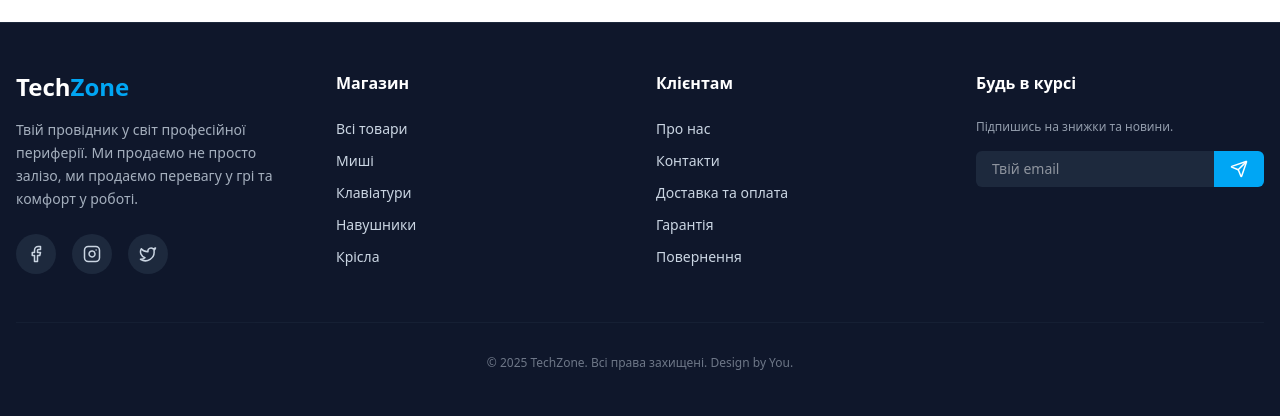
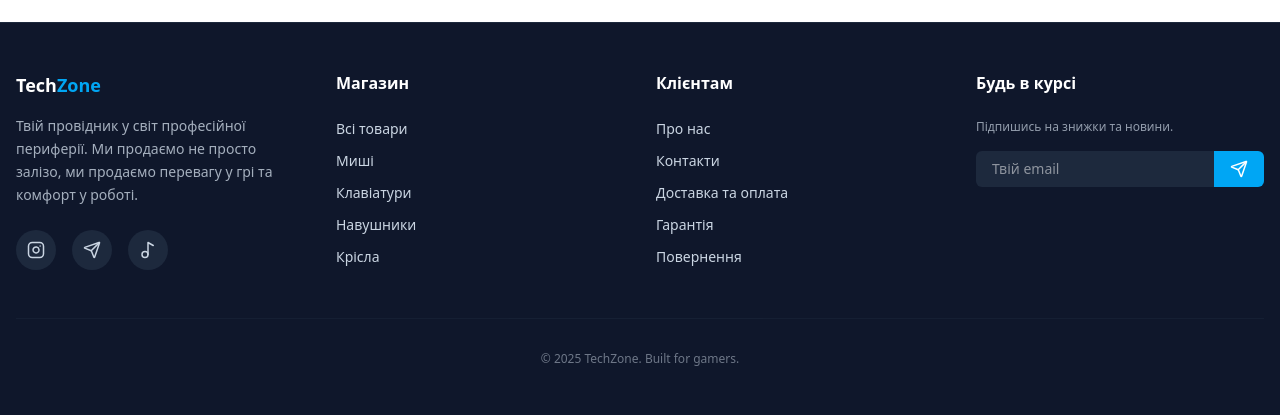
Before and after one commit to pokotilovitalii0/TechZone, a React (Vite) app in the folder client/: page / in a window 1280 px wide. Shown: the part 1919-2335 px from the top of the page. Built offline with nearby package versions, Linux system fonts and the light colour scheme.

Commit message:
Second commit

```diff
--- a/client/package.json
+++ b/client/package.json
@@ -21,7 +21,7 @@
     "class-variance-authority": "^0.7.1",
     "clsx": "^2.1.1",
     "jotai": "^2.15.1",
-    "lucide-react": "^0.553.0",
+    "lucide-react": "^0.554.0",
     "react": "^19.1.1",
     "react-dom": "^19.1.1",
     "react-hook-form": "^7.66.0",
--- a/client/src/components/layout/Footer.tsx
+++ b/client/src/components/layout/Footer.tsx
@@ -1,6 +1,13 @@
-import { Facebook, Instagram, Twitter, Send } from 'lucide-react';
+import { Link } from 'react-router-dom';
+import { Instagram, Send, Music2Icon } from 'lucide-react';
 
 const Footer = () => {
+	const socialIcons = [
+		{ Icon: Instagram, href: "#", label: "Instagram" },
+		{ Icon: Send, href: "https://t.me/techzone_welcome", label: "Telegram" },
+		{ Icon: Music2Icon, href: "https://www.tiktok.com/@tech_zone2315?is_from_webapp=1&sender_device=pc", label: "TikTok" },
+	];
+
 	return (
 		<footer className="bg-slate-900 text-slate-300 py-12 border-t border-slate-800">
 			<div className="container mx-auto px-4">
@@ -8,30 +15,36 @@ const Footer = () => {
 				<div className="grid grid-cols-1 md:grid-cols-4 gap-8 mb-12">
 					{/* Колонка 1: Про нас */}
 					<div className="col-span-1 md:col-span-1">
-						<h3 className="text-2xl font-bold text-white mb-4">Tech<span className="text-sky-500">Zone</span></h3>
+						<h3 className="text-lg font-bold text-white mb-4">Tech<span className="text-sky-500">Zone</span></h3>
 						<p className="text-sm leading-relaxed opacity-80 mb-6">
 							Твій провідник у світ професійної периферії. Ми продаємо не просто залізо, ми продаємо перевагу у грі та комфорт у роботі.
 						</p>
 						<div className="flex gap-4">
-							{[Facebook, Instagram, Twitter].map((Icon, i) => (
-								<a key={i} href="#" className="w-10 h-10 rounded-full bg-slate-800 flex items-center justify-center hover:bg-sky-500 hover:text-white transition-all duration-300">
+							{/* 2. Рендеримо іконки */}
+							{socialIcons.map(({ Icon, href, label }, i) => (
+								<a
+									key={i}
+									href={href}
+									className="w-10 h-10 rounded-full bg-slate-800 flex items-center justify-center hover:bg-sky-500 hover:text-white transition-all duration-300"
+									aria-label={label}
+								>
 									<Icon size={18} />
 								</a>
 							))}
 						</div>
 					</div>
 
-					{/* Колонка 2: Навігація */}
+					{/* Колонка 2: Магазин */}
 					<div>
 						<h4 className="text-white font-bold mb-6">Магазин</h4>
 						<ul className="space-y-3 text-sm">
 							{['Всі товари', 'Миші', 'Клавіатури', 'Навушники', 'Крісла'].map((item) => (
-								<li key={item}><a href="#" className="hover:text-sky-400 transition-colors">{item}</a></li>
+								<li key={item}><Link to={`/catalog/${item.toLowerCase()}`} className="hover:text-sky-400 transition-colors">{item}</Link></li>
 							))}
 						</ul>
 					</div>
 
-					{/* Колонка 3: Підтримка */}
+					{/* Колонка 3: Клієнтам */}
 					<div>
 						<h4 className="text-white font-bold mb-6">Клієнтам</h4>
 						<ul className="space-y-3 text-sm">
@@ -56,10 +69,11 @@ const Footer = () => {
 							</button>
 						</div>
 					</div>
+
 				</div>
 
 				<div className="border-t border-slate-800 pt-8 text-center text-xs opacity-50">
-					&copy; {new Date().getFullYear()} TechZone. Всі права захищені. Design by You.
+					&copy; {new Date().getFullYear()} TechZone. Built for gamers.
 				</div>
 			</div>
 		</footer>
--- /dev/null
+++ b/client/src/components/ui/TiktokIcon.tsx
@@ -0,0 +1,17 @@
+// src/components/ui/TiktokIcon.tsx (виправлений)
+import React from 'react';
+
+// Ми розширюємо SVGProps, щоб приймати пропс 'size'
+export const TiktokIcon = (props: React.SVGProps<SVGSVGElement> & { size?: number | string }) => (
+	<svg
+		{...props}
+		viewBox="0 0 24 24"
+		fill="currentColor"
+		// ▼▼▼ ВИКОРИСТОВУЄМО ПРОПС size АБО ЗА ЗАМОВЧУВАННЯМ 24px ▼▼▼
+		width={props.size || 24}
+		height={props.size || 24}
+		xmlns="http://www.w3.org/2000/svg"
+	>
+		<path d="M9 0h1.98c.144.715.54 1.617 1.235 2.512C12.895 3.389 13.797 4 15 4v2c-1.753 0-3.07-.814-4-1.829V11a5 5 0 1 1-5-5v2a3 3 0 1 0 3 3z" />
+	</svg>
+);
--- /dev/null
+++ b/client/src/store/uiAtoms.ts
@@ -0,0 +1,5 @@
+// src/store/uiAtoms.ts
+import { atom } from 'jotai';
+
+// Глобальний стан для керування мобільним меню
+export const isMobileMenuOpenAtom = atom(false);
```
Also changed, not shown: client/src/components/layout/Header.tsx (+0 -16 lines), 1 other file (tests, documents, lock files or other folders).
